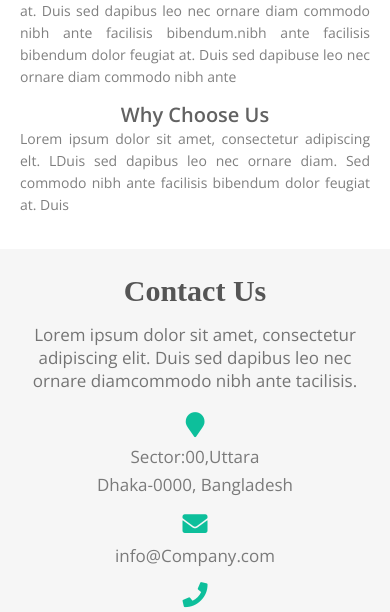
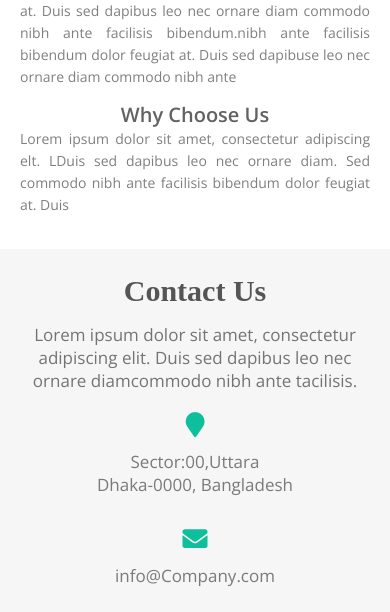
Before and after one commit to Dipta360/Class27-class-assignment-, a plain HTML site: page index.html in a window 390 px wide. Shown: the part 1998-2610 px from the top of the page. Drawn offline with nearby package versions, Linux system fonts and the light colour scheme.

Commit message:
Update responsive.css

```diff
--- a/responsive/responsive.css
+++ b/responsive/responsive.css
@@ -132,6 +132,29 @@
     }
     .contact-section {
         padding: 25px 0;
+    }
+}
+
+@media (max-width:550px) {
+    .contact-contant {
+        width: 100%;
+        margin-bottom: 15px;
+    }
+    .contact-contant p {
+        margin-bottom: 0;
+        margin-top: 0px;
+    }
+    .contact-contant span {
+        margin-bottom: 10px;
+        display: block;
+    }
+    .contact-section {
+        padding-bottom: 0;
+        padding-top: 25px;
+    }
+    .contact-section {
+        padding-bottom: 0;
+        padding-top: 25px;
     }
 }
 
```
